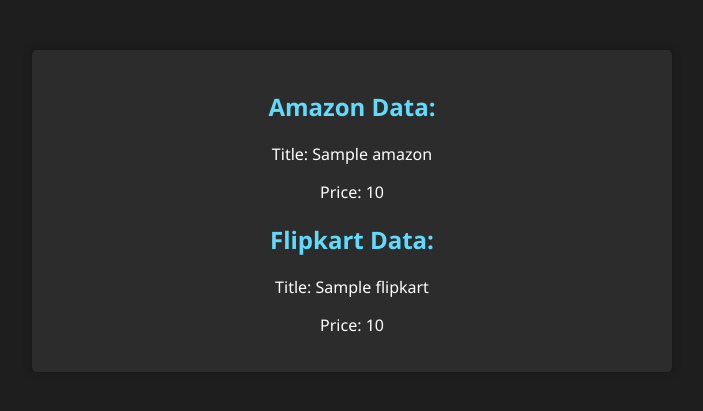
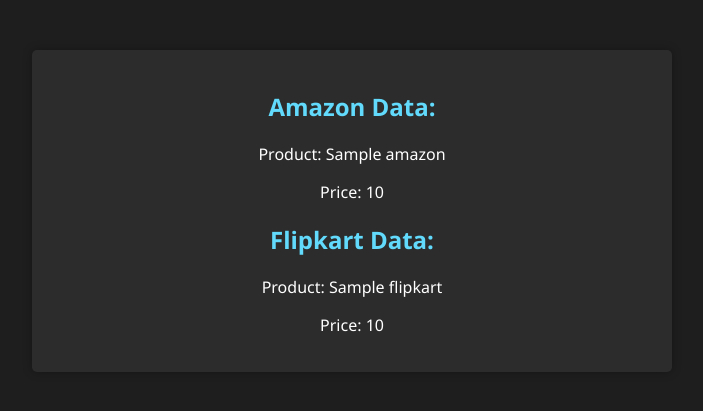
Before and after one commit to ayush2743/Web-Scraper, a Flask app: template templates/result.html in a window 1280 px wide. Shown: the top 411 px of the page, without its empty margins (288-991 px from the left). Run offline with Flask 3, Linux system fonts and the light colour scheme; the template is opened without the code that fills it: most values are stand-ins (such as "Sample title", 1, 10 or a date in 2020).

Commit message:
Update result.html

```diff
--- a/templates/result.html
+++ b/templates/result.html
@@ -12,7 +12,7 @@
         {% if amazon_data.error %}
             <p class="error">{{ amazon_data.error }}</p>
         {% else %}
-            <p>Title: {{ amazon_data.title }}</p>
+            <p>Product: {{ amazon_data.title }}</p>
             <p>Price: {{ amazon_data.price }}</p>
         {% endif %}
 
@@ -20,7 +20,7 @@
         {% if flipkart_data.error %}
             <p class="error">{{ flipkart_data.error }}</p>
         {% else %}
-            <p>Title: {{ flipkart_data.title }}</p>
+            <p>Product: {{ flipkart_data.title }}</p>
             <p>Price: {{ flipkart_data.price }}</p>
         {% endif %}
     </div>
```
